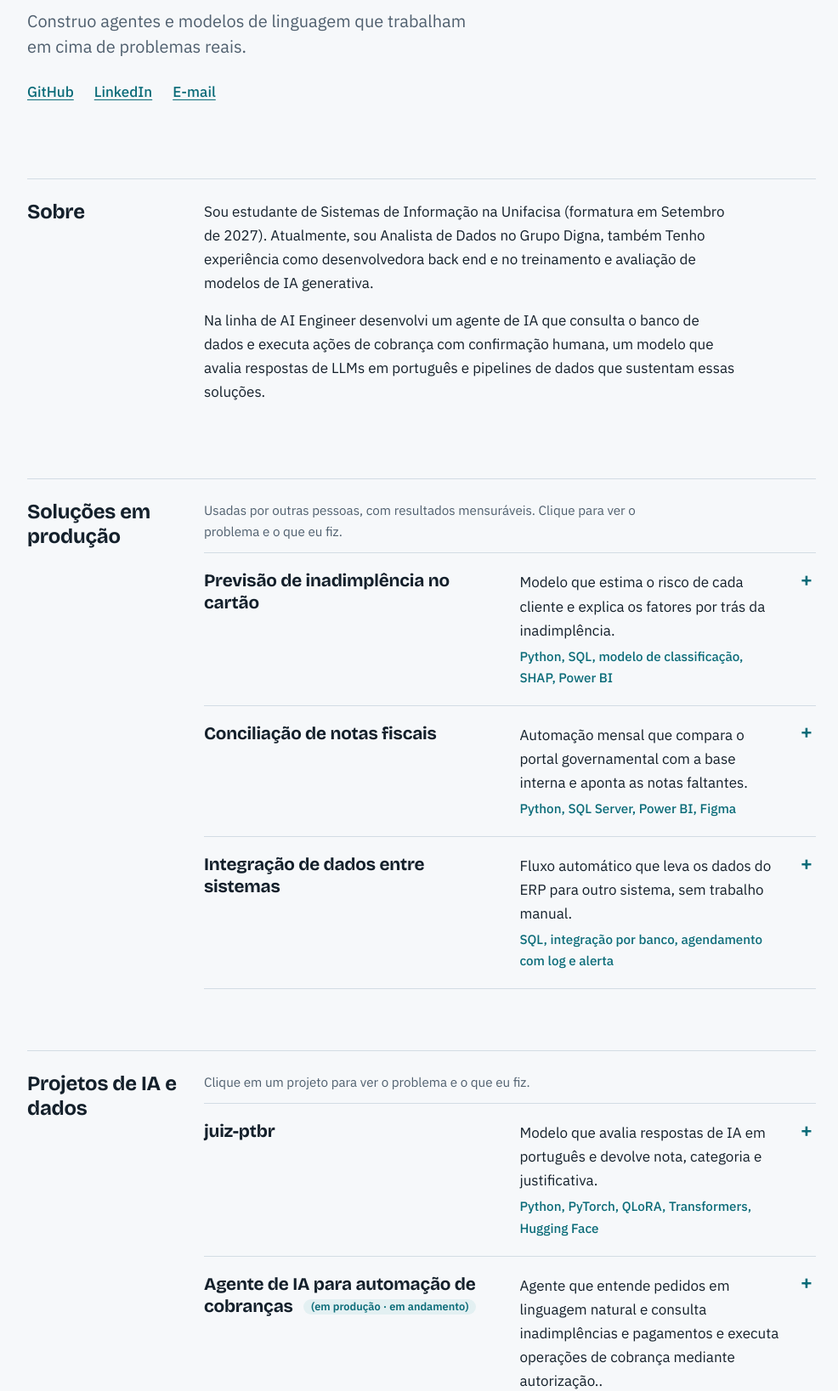
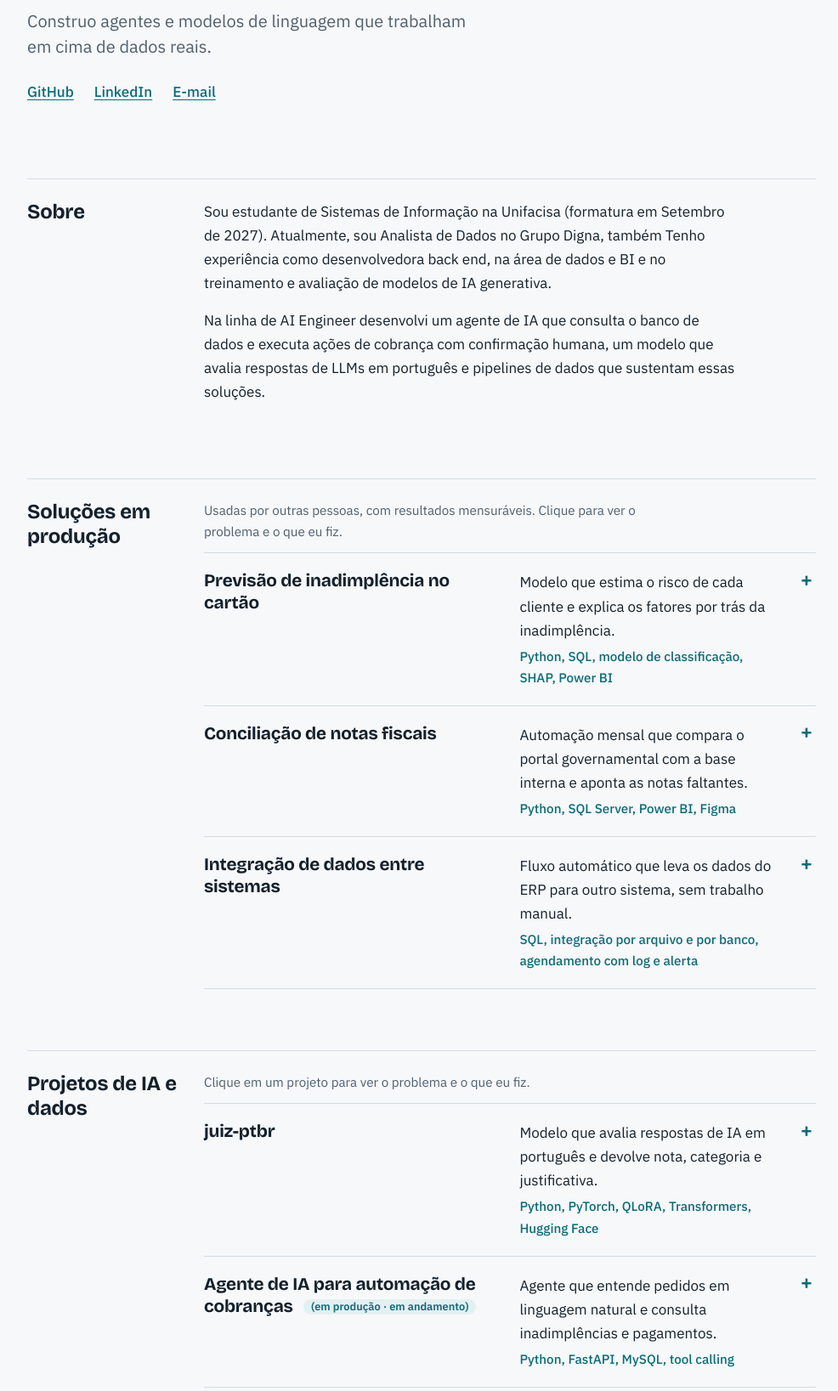
Before and after one commit to jeniffersantos09/jeniffersantos09.github.io, a plain HTML site: page index.html in a window 1280 px wide. Shown: the part 266-1903 px from the top of the page at 85% size, without its empty margins (144-1130 px from the left). Drawn offline with nearby package versions, Linux system fonts and the light colour scheme.

Commit message:
Revise content for clarity and accuracy in index.html
Updated various sections to improve clarity and accuracy in the content, including adjustments to the presentation paragraph, project summaries, and problem descriptions.

```diff
--- a/index.html
+++ b/index.html
@@ -23,7 +23,7 @@
     </nav>
 
     <h1 class="nome">Jeniffer Santos</h1>
-    <p class="apresentacao">Construo agentes e modelos de linguagem que trabalham em cima de problemas reais.</p>
+    <p class="apresentacao">Construo agentes e modelos de linguagem que trabalham em cima de dados reais.</p>
 
     <p class="links-topo">
       <a href="https://github.com/jeniffersantos09">GitHub</a>
@@ -37,7 +37,7 @@
     <section id="sobre" class="secao">
       <h2>Sobre</h2>
       <div class="conteudo">
-        <p>Sou estudante de Sistemas de Informação na Unifacisa (formatura em Setembro de 2027). Atualmente, sou Analista de Dados no Grupo Digna, também Tenho experiência como desenvolvedora back end e no treinamento e avaliação de modelos de IA generativa.</p>
+        <p>Sou estudante de Sistemas de Informação na Unifacisa (formatura em Setembro de 2027). Atualmente, sou Analista de Dados no Grupo Digna, também Tenho experiência como desenvolvedora back end, na área de dados e BI e no treinamento e avaliação de modelos de IA generativa.</p>
         <p> Na linha de AI Engineer desenvolvi um agente de IA que consulta o banco de dados e executa ações de cobrança com confirmação humana, um modelo que avalia respostas de LLMs em português e pipelines de dados que sustentam essas soluções.</p>
       </div>
     </section>
@@ -83,7 +83,7 @@
           <summary>
             <h3>Integração de dados entre sistemas</h3>
             <p class="resumo">Fluxo automático que leva os dados do ERP para outro sistema, sem trabalho manual.</p>
-            <p class="stack">SQL, integração por banco, agendamento com log e alerta</p>
+            <p class="stack">SQL, integração por arquivo e por banco, agendamento com log e alerta</p>
           </summary>
           <div class="detalhes">
             <h4>Problema</h4>
@@ -109,8 +109,9 @@
             <p class="stack">Python, PyTorch, QLoRA, Transformers, Hugging Face</p>
           </summary>
           <div class="detalhes">
-            <h4>O que faz</h4>
+            <h4>O QUE FAZ</h4>
             <p>Avalia a qualidade das respostas de um LLM em português.</p>
+            <h4>O que fiz</h4>
             <ul>
               <li>Ajustei um modelo Qwen com QLoRA para atuar como juiz: ele recebe a pergunta e a resposta de uma IA.</li>
               <li>Montei o fluxo de fine-tuning e de inferência.</li>
@@ -122,7 +123,7 @@
         <details class="projeto">
           <summary>
             <h3>Agente de IA para automação de cobranças <span class="status">(em produção · em andamento)</span></h3>
-            <p class="resumo">Agente que entende pedidos em linguagem natural e consulta inadimplências e pagamentos e executa operações de cobrança mediante autorização..</p>
+            <p class="resumo">Agente que entende pedidos em linguagem natural e consulta inadimplências e pagamentos.</p>
             <p class="stack">Python, FastAPI, MySQL, tool calling</p>
           </summary>
           <div class="detalhes">
@@ -166,7 +167,7 @@
           </summary>
           <div class="detalhes">
             <h4>Problema</h4>
-            <p>Os dados da operação ficavam no ambiente transacional, e faltava uma camada analítica, com qualidade e histórico, para apoiar a tomada de decisão.</p>
+            <p>Construir, de ponta a ponta, todas as etapas de dados de uma empresa de e-commerce, do ambiente transacional à camada analítica, para apoiar a tomada de decisão.</p>
             <h4>O que fiz</h4>
             <ul>
               <li>Modelei o banco relacional (OLTP) no SQL Server, nos níveis lógico e físico.</li>
```
